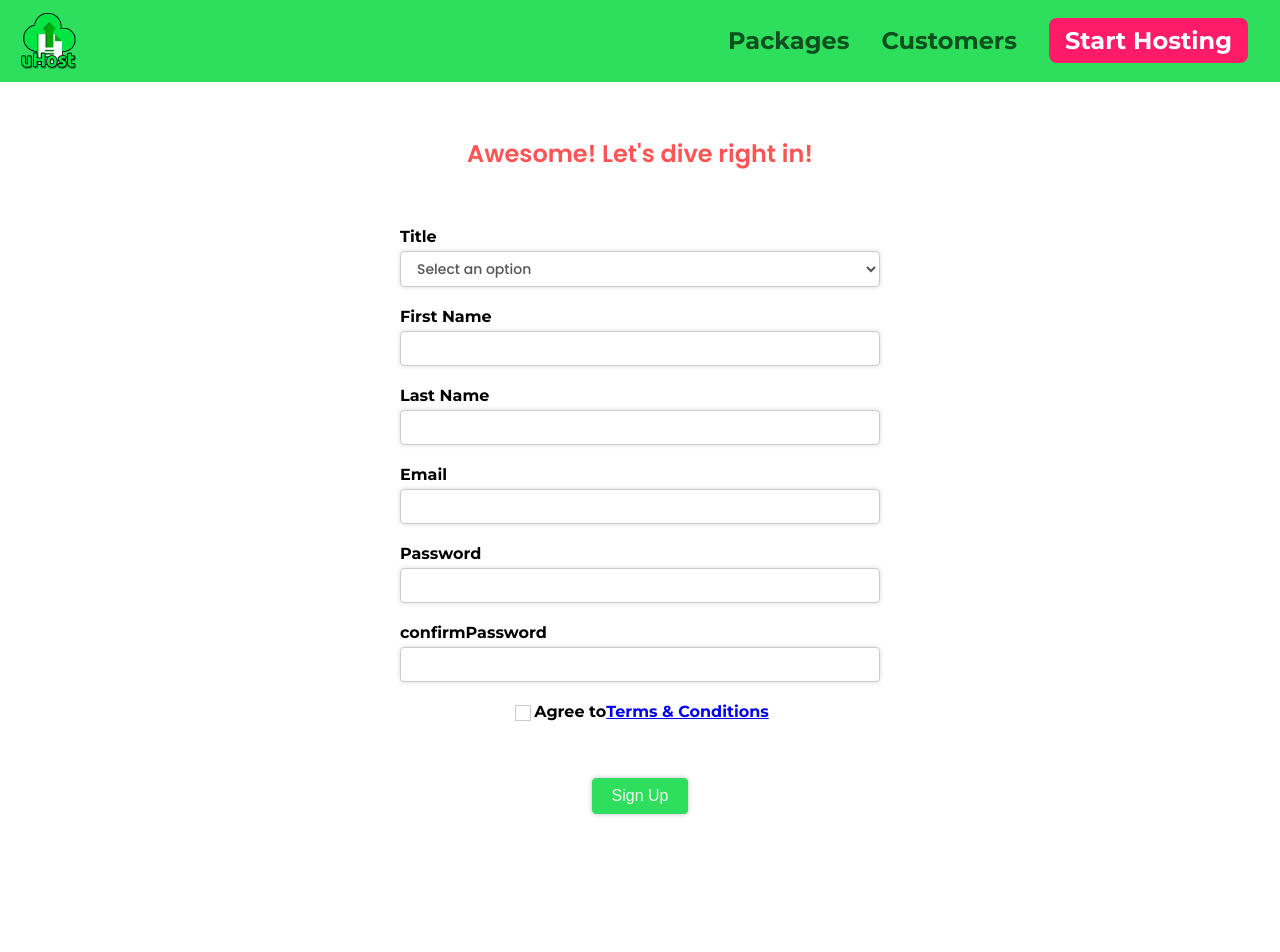
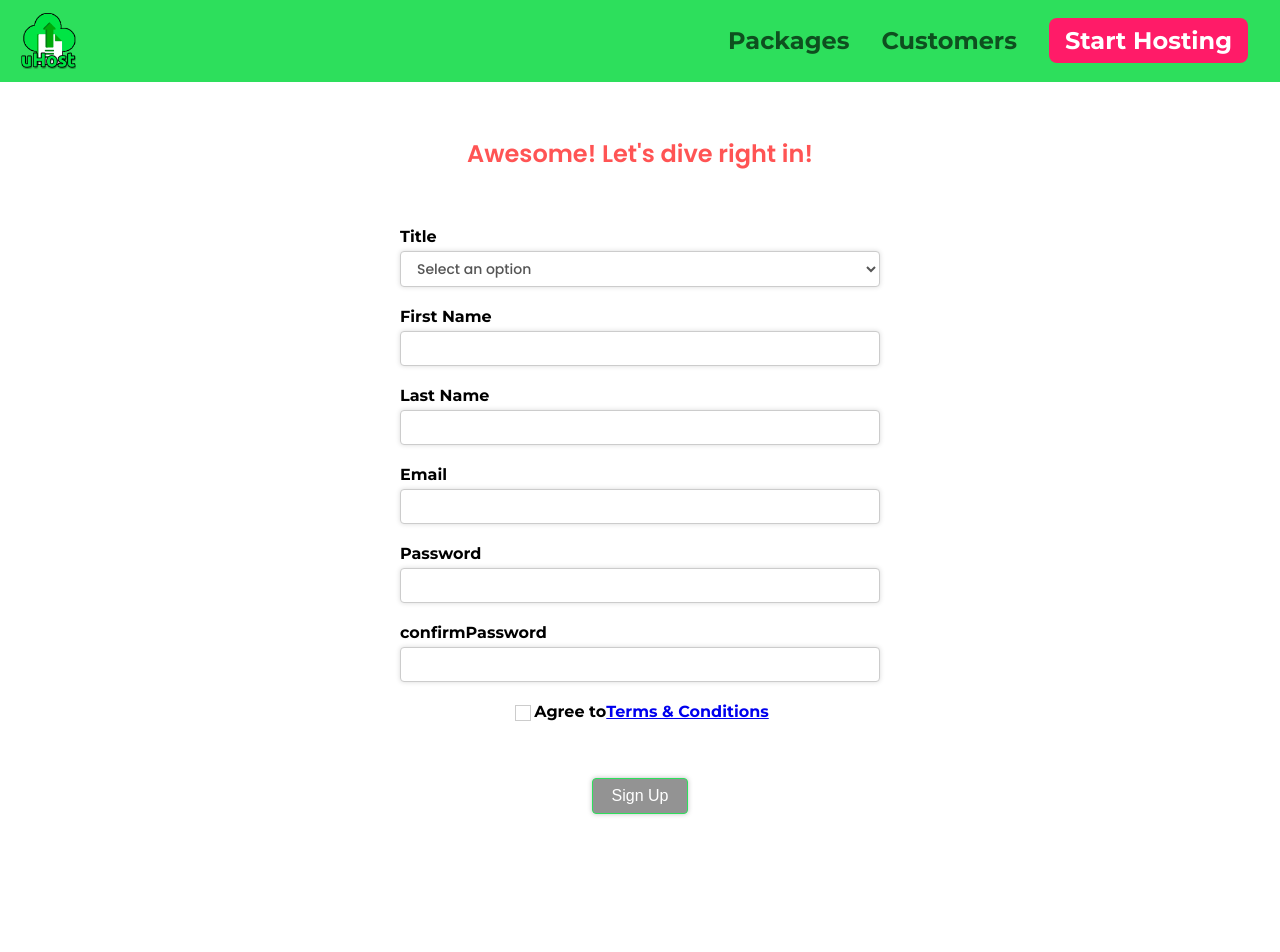
Before and after one commit to asta-otaku/uhost, a React (Create React App) app: page /start-hosting in a window 1280 px wide. Shown: the top 952 px of the page. Built offline with nearby package versions, Linux system fonts and the light colour scheme.

Commit message:
fix: Checkbox for Terms and Agreement

```diff
--- a/src/components/Hosting Component/Hosting.js
+++ b/src/components/Hosting Component/Hosting.js
@@ -105,7 +105,10 @@ function Hosting() {
                   <ErrorMessage name="checked" component={TextError} />
                 </div>
               </div>
-              <button type="submit" disabled={!formik.isValid}>
+              <button
+                type="submit"
+                disabled={!formik.isValid || !formik.values.checked}
+              >
                 Sign Up
               </button>
             </Form>
```
